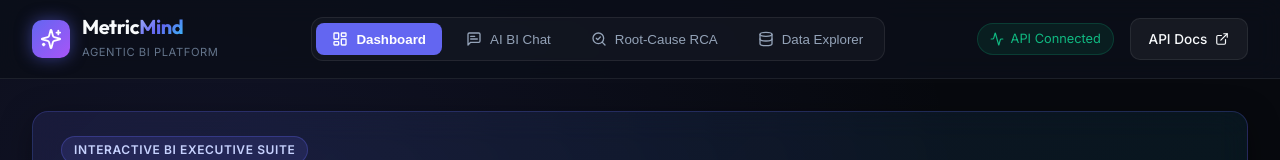
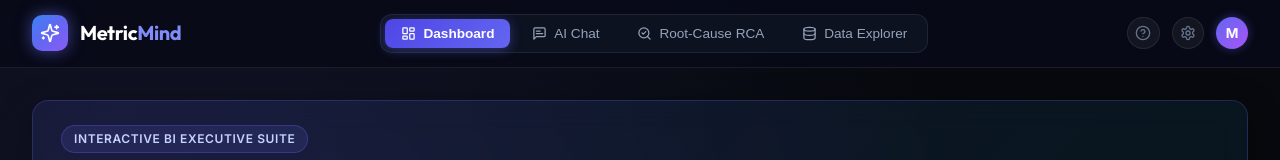
Before and after one commit to Zaidmalik79/MetricMind, a React (Vite) app in the folder frontend/: page / in a window 1280 px wide. Shown: the top 160 px of the page. Built offline with nearby package versions, Linux system fonts and the light colour scheme; no server answers.

Commit message:
enhance dashboard feature

```diff
--- a/frontend/src/components/Navbar.jsx
+++ b/frontend/src/components/Navbar.jsx
@@ -1,5 +1,5 @@
 import React from 'react';
-import { LayoutDashboard, MessageSquareText, Database, ExternalLink, Sparkles, Activity, SearchCheck } from 'lucide-react';
+import { LayoutDashboard, MessageSquareText, Database, ExternalLink, Sparkles, Activity, SearchCheck, HelpCircle, Settings } from 'lucide-react';
 
 export default function Navbar({ activeTab, setActiveTab }) {
   return (
@@ -7,65 +7,64 @@ export default function Navbar({ activeTab, setActiveTab }) {
       display: 'flex',
       alignItems: 'center',
       justifyContent: 'space-between',
-      padding: '1rem 2rem',
-      background: 'rgba(11, 15, 25, 0.85)',
-      backdropFilter: 'blur(12px)',
-      borderBottom: '1px solid var(--border-color)',
+      padding: '0.85rem 2rem',
+      background: 'rgba(8, 11, 24, 0.9)',
+      backdropFilter: 'blur(16px)',
+      borderBottom: '1px solid rgba(255, 255, 255, 0.08)',
       position: 'sticky',
       top: 0,
       zIndex: 50
     }}>
       {/* Brand Logo */}
-      <div style={{ display: 'flex', alignItems: 'center', gap: '0.75rem' }}>
+      <div style={{ display: 'flex', alignItems: 'center', gap: '0.75rem', cursor: 'pointer' }} onClick={() => setActiveTab('dashboard')}>
         <div style={{
-          width: '38px',
-          height: '38px',
+          width: '36px',
+          height: '36px',
           borderRadius: '10px',
-          background: 'linear-gradient(135deg, #6366f1 0%, #a855f7 100%)',
+          background: 'linear-gradient(135deg, #3b82f6 0%, #6366f1 50%, #8b5cf6 100%)',
           display: 'flex',
           alignItems: 'center',
           justifyContent: 'center',
-          boxShadow: '0 0 16px rgba(99, 102, 241, 0.5)'
+          boxShadow: '0 0 16px rgba(99, 102, 241, 0.6)'
         }}>
-          <Sparkles style={{ width: '22px', height: '22px', color: '#ffffff' }} />
+          <Sparkles style={{ width: '20px', height: '20px', color: '#ffffff' }} />
         </div>
         <div>
-          <h1 style={{ fontSize: '1.25rem', margin: 0, lineHeight: 1.1 }}>
-            Metric<span className="gradient-text">Mind</span>
+          <h1 style={{ fontSize: '1.25rem', margin: 0, lineHeight: 1.1, color: '#ffffff', letterSpacing: '-0.02em' }}>
+            Metric<span style={{ color: '#818cf8' }}>Mind</span>
           </h1>
-          <span style={{ fontSize: '0.7rem', color: 'var(--text-muted)', letterSpacing: '0.05em' }}>
-            AGENTIC BI PLATFORM
-          </span>
         </div>
       </div>
 
-      {/* Nav Tabs */}
+      {/* Nav Tabs Centered Pill Container */}
       <div style={{
         display: 'flex',
         alignItems: 'center',
-        gap: '0.5rem',
-        background: 'rgba(255, 255, 255, 0.03)',
-        padding: '0.3rem',
+        gap: '0.35rem',
+        background: 'rgba(15, 20, 36, 0.85)',
+        padding: '0.25rem',
         borderRadius: '12px',
-        border: '1px solid var(--border-color)'
+        border: '1px solid rgba(255, 255, 255, 0.08)'
       }}>
         <button
           onClick={() => setActiveTab('dashboard')}
           style={{
             display: 'flex',
             alignItems: 'center',
-            gap: '0.5rem',
-            padding: '0.5rem 1rem',
+            gap: '0.45rem',
+            padding: '0.45rem 1rem',
             borderRadius: '8px',
             border: 'none',
-            background: activeTab === 'dashboard' ? 'var(--accent-indigo)' : 'transparent',
+            background: activeTab === 'dashboard' ? 'linear-gradient(135deg, #4f46e5 0%, #6366f1 100%)' : 'transparent',
             color: activeTab === 'dashboard' ? '#ffffff' : 'var(--text-secondary)',
             fontWeight: activeTab === 'dashboard' ? 600 : 500,
+            fontSize: '0.85rem',
             cursor: 'pointer',
+            boxShadow: activeTab === 'dashboard' ? '0 2px 12px rgba(99, 102, 241, 0.4)' : 'none',
             transition: 'all 0.2s ease'
           }}
         >
-          <LayoutDashboard style={{ width: '16px', height: '16px' }} />
+          <LayoutDashboard style={{ width: '15px', height: '15px' }} />
           Dashboard
         </button>
 
@@ -74,19 +73,21 @@ export default function Navbar({ activeTab, setActiveTab }) {
           style={{
             display: 'flex',
             alignItems: 'center',
-            gap: '0.5rem',
-            padding: '0.5rem 1rem',
+            gap: '0.45rem',
+            padding: '0.45rem 1rem',
             borderRadius: '8px',
             border: 'none',
-            background: activeTab === 'chat' ? 'var(--accent-indigo)' : 'transparent',
+            background: activeTab === 'chat' ? 'linear-gradient(135deg, #4f46e5 0%, #6366f1 100%)' : 'transparent',
             color: activeTab === 'chat' ? '#ffffff' : 'var(--text-secondary)',
             fontWeight: activeTab === 'chat' ? 600 : 500,
+            fontSize: '0.85rem',
             cursor: 'pointer',
+            boxShadow: activeTab === 'chat' ? '0 2px 12px rgba(99, 102, 241, 0.4)' : 'none',
             transition: 'all 0.2s ease'
           }}
         >
-          <MessageSquareText style={{ width: '16px', height: '16px' }} />
-          AI BI Chat
+          <MessageSquareText style={{ width: '15px', height: '15px' }} />
+          AI Chat
         </button>
 
         <button
@@ -94,18 +95,20 @@ export default function Navbar({ activeTab, setActiveTab }) {
           style={{
             display: 'flex',
             alignItems: 'center',
-            gap: '0.5rem',
-            padding: '0.5rem 1rem',
+            gap: '0.45rem',
+            padding: '0.45rem 1rem',
             borderRadius: '8px',
             border: 'none',
-            background: activeTab === 'rootcause' ? 'var(--accent-indigo)' : 'transparent',
+            background: activeTab === 'rootcause' ? 'linear-gradient(135deg, #4f46e5 0%, #6366f1 100%)' : 'transparent',
             color: activeTab === 'rootcause' ? '#ffffff' : 'var(--text-secondary)',
             fontWeight: activeTab === 'rootcause' ? 600 : 500,
+            fontSize: '0.85rem',
             cursor: 'pointer',
+            boxShadow: activeTab === 'rootcause' ? '0 2px 12px rgba(99, 102, 241, 0.4)' : 'none',
             transition: 'all 0.2s ease'
           }}
         >
-          <SearchCheck style={{ width: '16px', height: '16px' }} />
+          <SearchCheck style={{ width: '15px', height: '15px' }} />
           Root-Cause RCA
         </button>
 
@@ -114,48 +117,59 @@ export default function Navbar({ activeTab, setActiveTab }) {
           style={{
             display: 'flex',
             alignItems: 'center',
-            gap: '0.5rem',
-            padding: '0.5rem 1rem',
+            gap: '0.45rem',
+            padding: '0.45rem 1rem',
             borderRadius: '8px',
             border: 'none',
-            background: activeTab === 'explorer' ? 'var(--accent-indigo)' : 'transparent',
+            background: activeTab === 'explorer' ? 'linear-gradient(135deg, #4f46e5 0%, #6366f1 100%)' : 'transparent',
             color: activeTab === 'explorer' ? '#ffffff' : 'var(--text-secondary)',
             fontWeight: activeTab === 'explorer' ? 600 : 500,
+            fontSize: '0.85rem',
             cursor: 'pointer',
+            boxShadow: activeTab === 'explorer' ? '0 2px 12px rgba(99, 102, 241, 0.4)' : 'none',
             transition: 'all 0.2s ease'
           }}
         >
-          <Database style={{ width: '16px', height: '16px' }} />
+          <Database style={{ width: '15px', height: '15px' }} />
           Data Explorer
         </button>
       </div>
 
       {/* Right Controls */}
-      <div style={{ display: 'flex', alignItems: 'center', gap: '1rem' }}>
+      <div style={{ display: 'flex', alignItems: 'center', gap: '0.75rem' }}>
+        <button
+          className="btn-secondary"
+          style={{ padding: '0.45rem', borderRadius: '50%', border: '1px solid rgba(255,255,255,0.08)' }}
+          title="Help & Documentation"
+        >
+          <HelpCircle style={{ width: '16px', height: '16px', color: 'var(--text-muted)' }} />
+        </button>
+
+        <button
+          className="btn-secondary"
+          style={{ padding: '0.45rem', borderRadius: '50%', border: '1px solid rgba(255,255,255,0.08)' }}
+          title="Settings"
+        >
+          <Settings style={{ width: '16px', height: '16px', color: 'var(--text-muted)' }} />
+        </button>
+
+        {/* User Profile Avatar */}
         <div style={{
+          width: '32px',
+          height: '32px',
+          borderRadius: '50%',
+          background: 'linear-gradient(135deg, #6366f1 0%, #a855f7 100%)',
+          color: '#ffffff',
           display: 'flex',
           alignItems: 'center',
-          gap: '0.4rem',
-          fontSize: '0.8rem',
-          color: 'var(--accent-emerald)',
-          background: 'rgba(16, 185, 129, 0.1)',
-          padding: '0.35rem 0.75rem',
-          borderRadius: '999px',
-          border: '1px solid rgba(16, 185, 129, 0.2)'
+          justifyContent: 'center',
+          fontWeight: 700,
+          fontSize: '0.85rem',
+          boxShadow: '0 0 10px rgba(99, 102, 241, 0.4)',
+          cursor: 'pointer'
         }}>
-          <Activity style={{ width: '14px', height: '14px' }} />
-          API Connected
+          M
         </div>
-
-        <a
-          href="http://127.0.0.1:8000/docs"
-          target="_blank"
-          rel="noreferrer"
-          className="btn-secondary"
-          style={{ textDecoration: 'none', fontSize: '0.85rem' }}
-        >
-          API Docs <ExternalLink style={{ width: '14px', height: '14px' }} />
-        </a>
       </div>
     </nav>
   );
```
